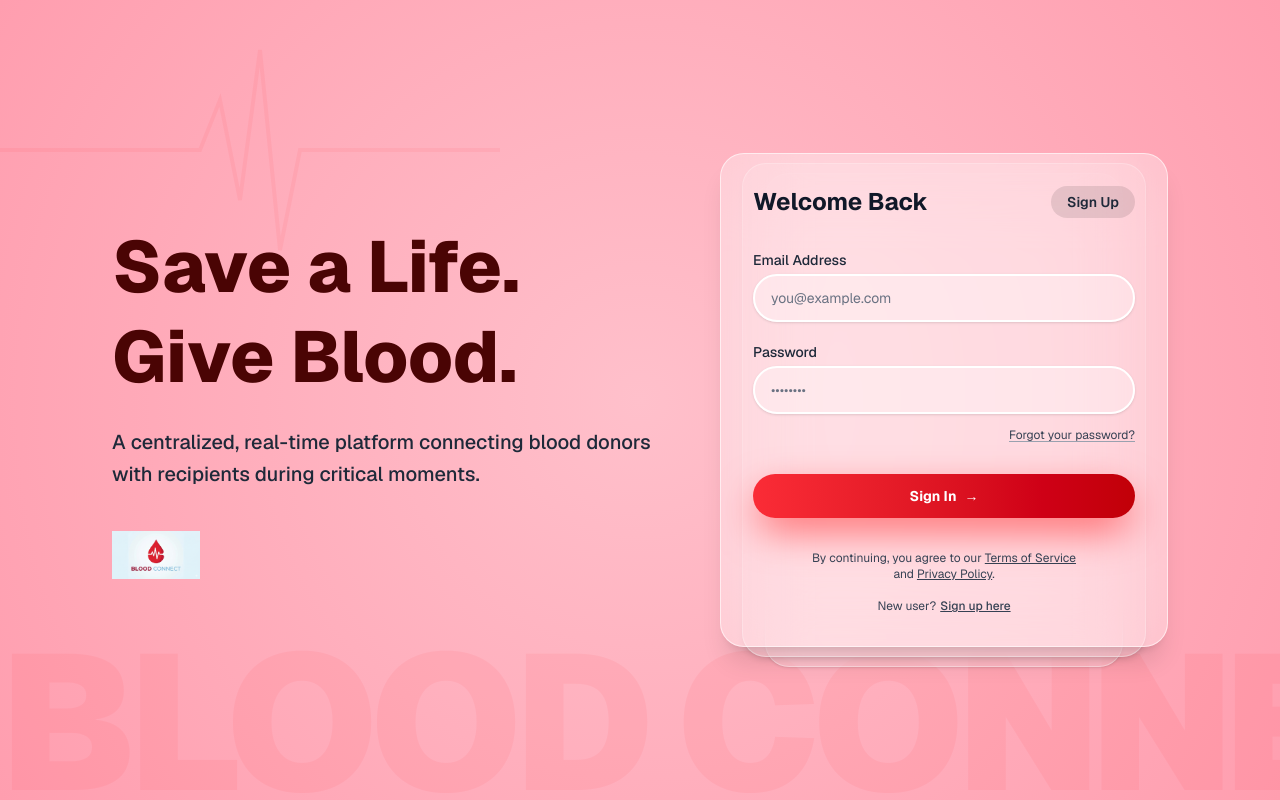
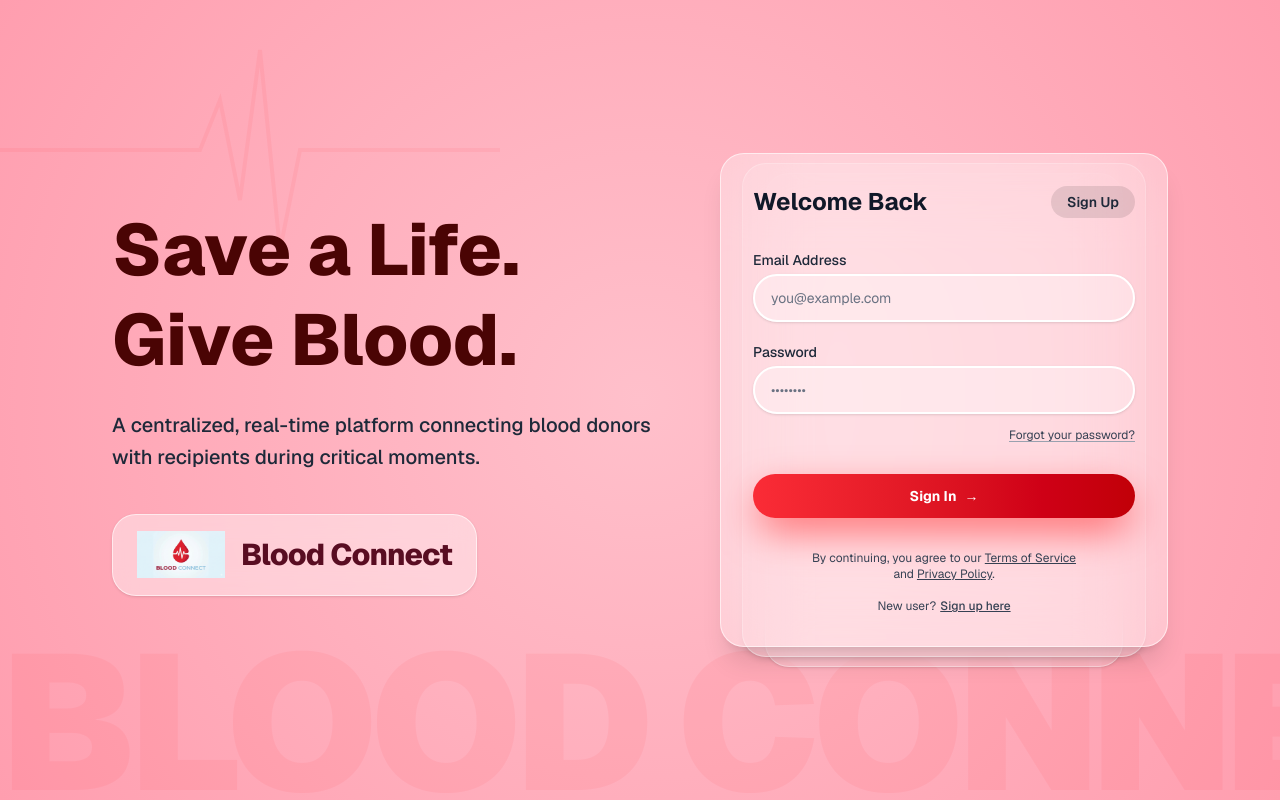
Before and after one commit to varunnandan321-gif/blood-connect, a Next.js app: page / in a window 1280 px wide. Built offline with nearby package versions, Linux system fonts and the light colour scheme.

Commit message:
fix(ui): use mix-blend-multiply on white background logo and restore Stitch layout text

```diff
--- a/app/page.tsx
+++ b/app/page.tsx
@@ -97,8 +97,9 @@ export default function LandingPage() {
           >
             A centralized, real-time platform connecting blood donors with recipients during critical moments.
           </motion.p>
-          <div className="flex items-center gap-3">
-            <img src="/logo.png" alt="Blood Connect Logo" className="w-auto h-12" />
+          <div className="flex items-center gap-4 bg-white/40 backdrop-blur-md px-6 py-4 rounded-3xl w-fit border border-white/60 shadow-sm">
+            <img src="/logo.png" alt="Blood Connect Logo" className="w-auto h-10 md:h-12 object-contain mix-blend-multiply" />
+            <span className="text-2xl md:text-3xl font-extrabold text-[#590d22] tracking-tight">Blood Connect</span>
           </div>
         </section>
 
```
